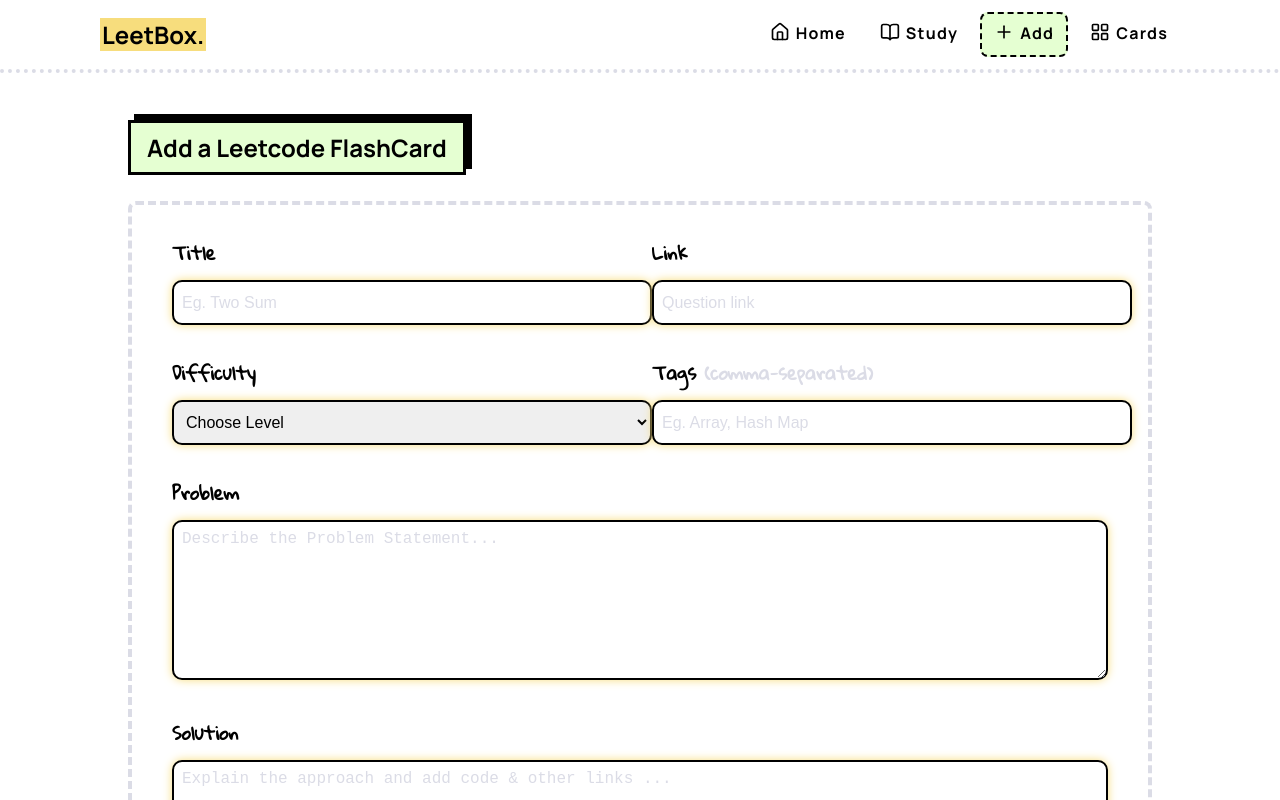
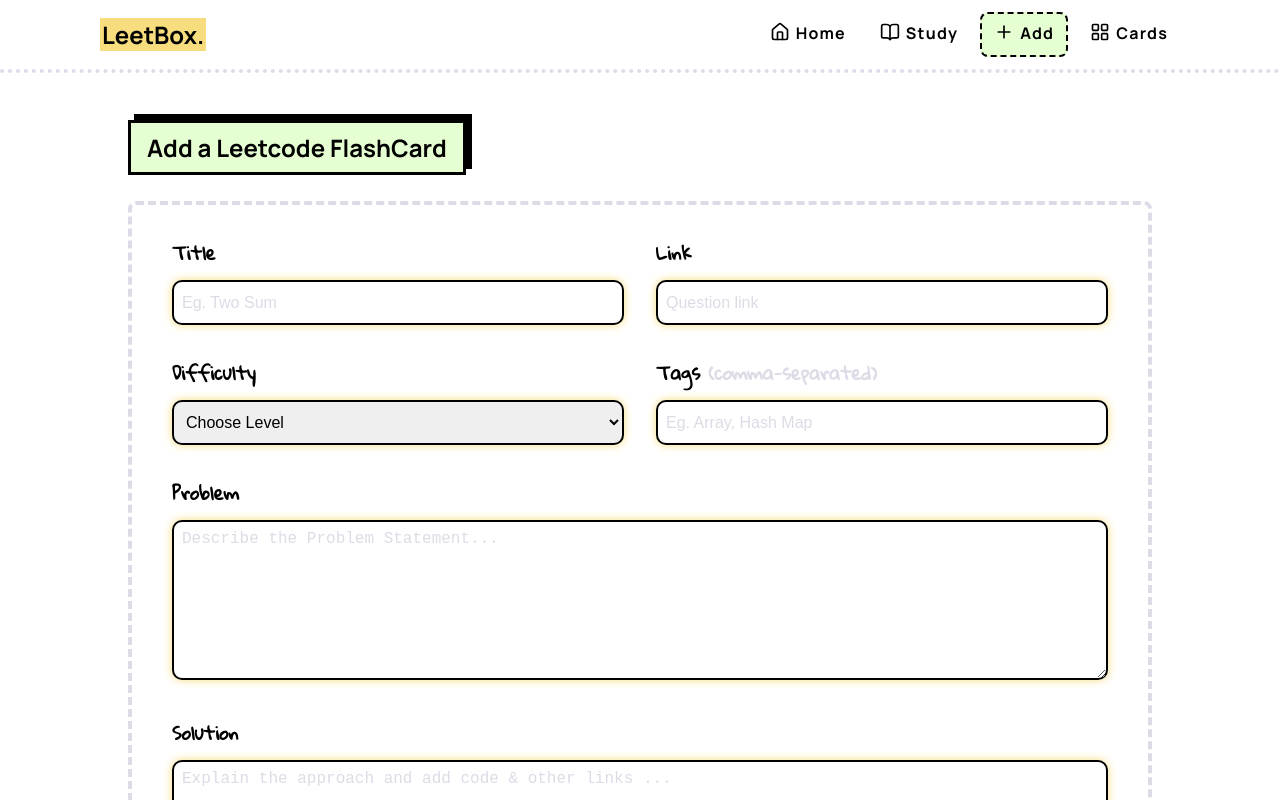
Before and after one commit to DellaDominic/Leetbox, a React (Vite) app: page /add in a window 1280 px wide. Shown: the top 800 px of the page. Built offline with nearby package versions, Linux system fonts and the light colour scheme.

Commit message:
Add pre-wrap styles to card content and update input width styles

```diff
--- a/src/components/FlashcardItem.jsx
+++ b/src/components/FlashcardItem.jsx
@@ -5,7 +5,6 @@ import {
   Trash2,
   ChevronDown,
   ChevronUp,
-  // CircleAlert,
 } from 'lucide-react';
 import { getIsDue } from '../utils/helper';
 import { Link } from 'react-router-dom';
--- a/src/components/addCard.css
+++ b/src/components/addCard.css
@@ -17,8 +17,16 @@
 
 .inline-form-group {
   display: flex;
-  /* gap: 10rem; */
+  gap: 2rem;
   justify-content: space-between;
+}
+.inline-form-group .form-group {
+  width: 50%;
+}
+
+.inline-form-group input,
+.inline-form-group select {
+  width: 100%;
 }
 
 .form-group {
--- a/src/components/flashcardItem.css
+++ b/src/components/flashcardItem.css
@@ -98,6 +98,9 @@
 .accordion-content {
   overflow-y: auto;
   padding: 12px;
+  /* important style for preseving line breaks and space and wraping long content still to a new line */
+  white-space: pre-wrap;
+  word-break: break-word; /* prevents overflow */
 }
 
 .header-open {
@@ -142,6 +145,10 @@
   color: #ff6b6b;
 }
 
+.header-icon:visited {
+  color: #000;
+}
+
 .due {
   font-family: 'Gloria Hallelujah';
   color: #ff6b6b;
```
